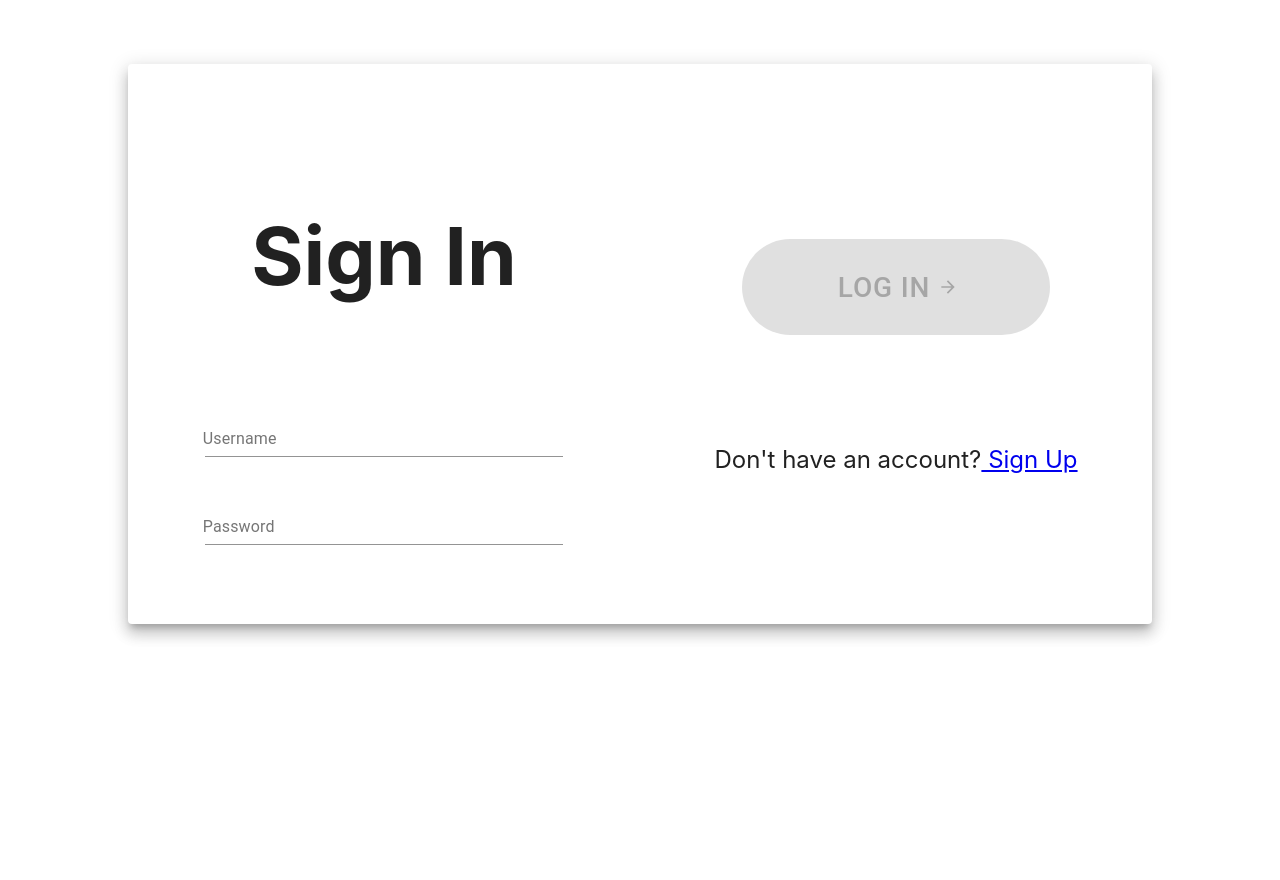
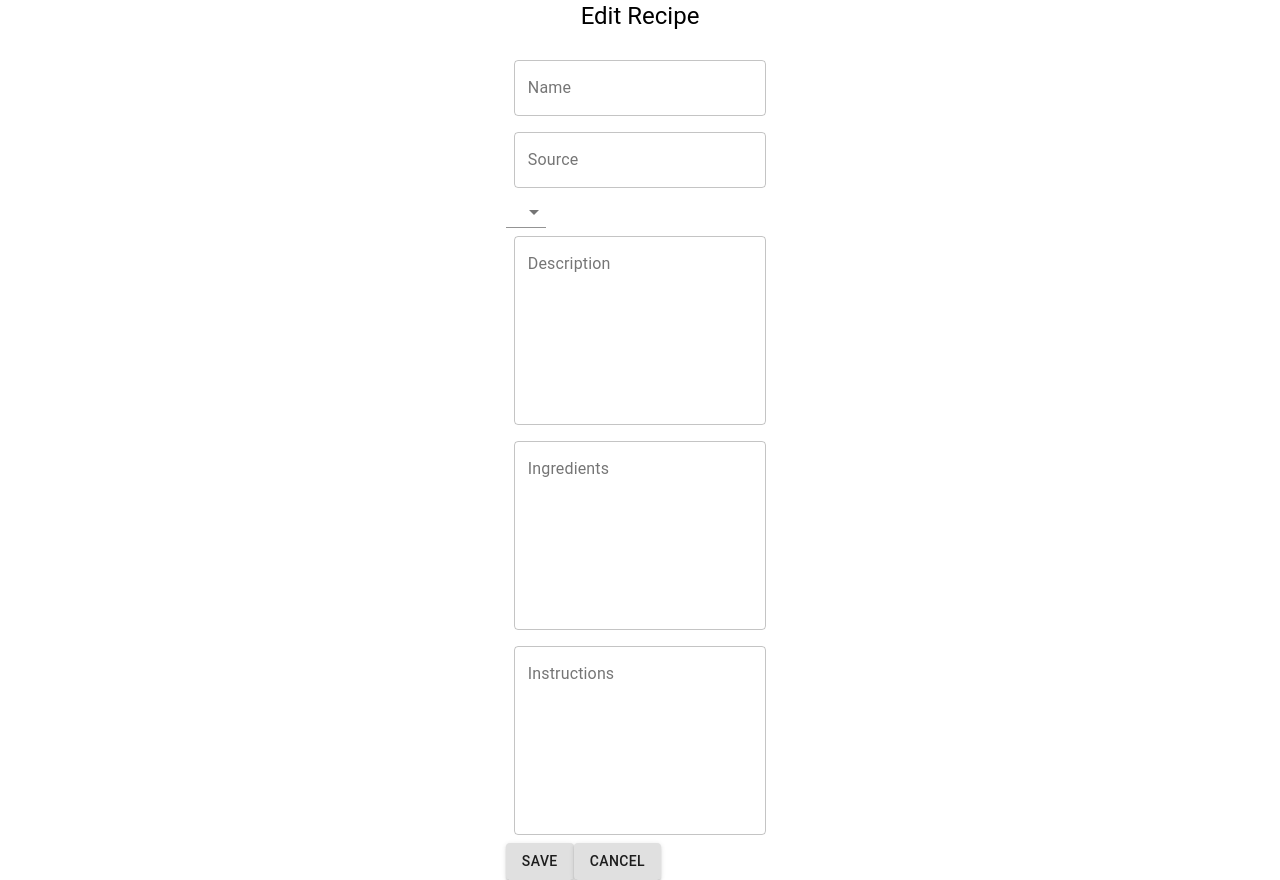
Before and after one commit to secret-family-recipes-6-pt/front-end, a React (Create React App) app: page /EditRecipe in a window 1280 px wide. Before the commit the page ends 800 px from the top, so only its background shows below. Built offline with nearby package versions, Linux system fonts and the light colour scheme; sample sign-in values are in the browser's storage.

Commit message:
worked on connecting the backend still a few bugs to fix, added a edit page and some functionality

```diff
--- a/src/App.js
+++ b/src/App.js
@@ -1,32 +1,41 @@
 import { BrowserRouter as Router, Route, Switch } from "react-router-dom";
-import React, { useState, useMemo } from "react";
+import React, { useState, useMemo, useEffect } from "react";
 
 import PrivateRoute from "./components/PrivateRoute";
 
 import SignUp from "./views/SignUp";
 import SignIn from "./views/SignIn";
 import Home from "./views/Home";
-import AddEditRecipe from "./views/AddEditRecipe";
+import AddRecipe from "./views/AddRecipe";
 
 import { RecipeContext } from "./context/RecipeContext";
+import { axiosWithAuth } from "./helpers/axiosWithAuth";
+import EditRecipe from "./views/EditRecipe";
 
 function App() {
-  const [recipe, setRecipe] = useState(null);
+  const initialValues = {
+    name: "",
+    source: "",
+    category: "",
+    description: "",
+    ingridients: "",
+    instructions: "",
+  };
+  const [recipe, setRecipe] = useState(initialValues);
+
   const providerValue = useMemo(
     () => ({ recipe, setRecipe }),
     [recipe, setRecipe]
   );
+
   return (
     <div className="App">
       <RecipeContext.Provider value={providerValue}>
         <Router>
           <Switch>
             <PrivateRoute exact path="/home" component={Home} />
-            <PrivateRoute
-              exact
-              path="/AddEditRecipe"
-              component={AddEditRecipe}
-            />
+            <PrivateRoute exact path="/AddRecipe" component={AddRecipe} />
+            <PrivateRoute exact path="/EditRecipe" component={EditRecipe} />
             <Route path="/signup">
               <SignUp />
             </Route>
--- a/src/components/RecipeCard.js
+++ b/src/components/RecipeCard.js
@@ -1,6 +1,15 @@
-import React from "react";
-import { Typography, Button, Card, makeStyles, CardContent, CardActions, Grid } from "@material-ui/core";
-
+import React, { useEffect, useContext } from "react";
+import { Link } from "react-router-dom";
+import {
+  Typography,
+  Button,
+  Card,
+  makeStyles,
+  CardContent,
+  CardActions,
+  Grid,
+} from "@material-ui/core";
+import AddEditRecipe from "../views/AddRecipe";
 
 const useStyles = makeStyles({
   root: {
@@ -20,14 +29,18 @@ export default function RecipeCard({ cardInfo }) {
   return (
     <Card className={classes.root}>
       <CardContent>
-        <Typography className={classes.title} color="textSecondary" gutterBottom>
+        <Typography
+          className={classes.title}
+          color="textSecondary"
+          gutterBottom
+        >
           Secret Recipe
         </Typography>
         <Typography variant="h5" component="h2">
-          Title: {cardInfo.name}
+          Title: {cardInfo.recipe_name}
         </Typography>
         <Typography className={classes.pos} color="textPrimay">
-          Recipe Source: {cardInfo.source}
+          Recipe Source: {cardInfo.recipe_source}
         </Typography>
         <Typography className={classes.pos} color="textSecondary">
           Category: {cardInfo.category}
@@ -50,7 +63,7 @@ export default function RecipeCard({ cardInfo }) {
       <CardActions>
         <Grid container justify="space-between">
           <Grid item>
-            <Button color="primary" size="small">
+            <Button href="/EditRecipe" color="primary" size="small">
               Edit
             </Button>
           </Grid>
--- a/src/components/RecipeCards.js
+++ b/src/components/RecipeCards.js
@@ -1,39 +1,58 @@
+import React, { useEffect, useContext } from "react";
 import { Container, Grid } from "@material-ui/core";
 import { cardsInformation } from "../dummyData";
 import RecipeCard from "./RecipeCard";
+import { RecipeContext } from "../context/RecipeContext";
+import { axiosWithAuth } from "../helpers/axiosWithAuth";
 
-export default function RecipeCards({searchForm}) {
-  const {searchCategory, searchTerm} = searchForm;
+export default function RecipeCards({ searchForm }) {
+  const { searchCategory, searchTerm } = searchForm;
+  const { recipe, setRecipe } = useContext(RecipeContext);
+  useEffect(() => {
+    axiosWithAuth()
+      .get("https://secret-family-recipes6.herokuapp.com/api/recipes")
+      .then((res) => {
+        console.log("respone: ", res.data);
+
+        setRecipe(res.data);
+      })
+      .catch((err) => console.log(err));
+  }, []);
+  console.log("recipes: ", recipe);
+  console.log("Dummy data: ", cardsInformation);
 
   return (
     <Container>
       <Grid spacing={6} container justifyContent="center" alignItems="baseline">
         {cardsInformation.map((cardInfo, index) => {
-          if (searchCategory === "all" && searchTerm===""){
+          if (searchCategory === "all" && searchTerm === "") {
             return (
               <Grid item key={index} xs={12} md={6} lg={4}>
                 <RecipeCard cardInfo={cardInfo} />
               </Grid>
-            );}
-          else if (cardInfo.name.toLowerCase().includes(searchTerm.toLowerCase()) && (cardInfo.category === searchCategory || searchCategory === "all")){
+            );
+          } else if (
+            cardInfo.name.toLowerCase().includes(searchTerm.toLowerCase()) &&
+            (cardInfo.category === searchCategory || searchCategory === "all")
+          ) {
             return (
               <Grid item key={index} xs={12} md={6} lg={4}>
                 <RecipeCard cardInfo={cardInfo} />
               </Grid>
-            );}
-            else if (searchTerm==="" && cardInfo.category === searchCategory) {
-              return (
+            );
+          } else if (
+            searchTerm === "" &&
+            cardInfo.category === searchCategory
+          ) {
+            return (
               <Grid item key={index} xs={12} md={6} lg={4}>
                 <RecipeCard cardInfo={cardInfo} />
               </Grid>
             );
-            }
-            else {
-              //pass
-            }
-
+          } else {
+            //pass
           }
-        )}
+        })}
       </Grid>
     </Container>
   );
--- a/src/views/AddEditRecipe.js
+++ b/src/views/AddRecipe.js
@@ -1,7 +1,17 @@
 import React, { useState, useContext } from "react";
+import { useHistory } from "react-router-dom";
 import { makeStyles } from "@material-ui/core/styles";
-import { MenuItem, Select, TextField, Button, Grid } from "@material-ui/core";
+import {
+  MenuItem,
+  Select,
+  TextField,
+  Button,
+  Grid,
+  Typography,
+} from "@material-ui/core";
 import { RecipeContext } from "../context/RecipeContext";
+
+import { axiosWithAuth } from "../helpers/axiosWithAuth";
 
 const useStyles = makeStyles((theme) => ({
   root: {
@@ -11,17 +21,70 @@ const useStyles = makeStyles((theme) => ({
     },
   },
 }));
-export default function AddEditRecipe() {
+
+export default function AddRecipe() {
   const { recipe, setRecipe } = useContext(RecipeContext);
-
+  const history = useHistory();
   const classes = useStyles();
 
-  const [value, setValue] = useState("");
-  const [category, setCategory] = useState("");
+  const handleChange = (e) => {
+    if (e.target.name === "Name") {
+      setRecipe({
+        ...recipe,
+        name: e.target.value,
+      });
+    } else if (e.target.name === "Source") {
+      setRecipe({
+        ...recipe,
+        source: e.target.value,
+      });
+    } else if (e.target.name === "Category") {
+      setRecipe({
+        ...recipe,
+        category: e.target.value,
+      });
+    } else if (e.target.name === "Description") {
+      setRecipe({
+        ...recipe,
+        description: e.target.value,
+      });
+    } else if (e.target.name === "Ingredients") {
+      setRecipe({
+        ...recipe,
+        ingridients: e.target.value,
+      });
+    } else if (e.target.name === "Instructions") {
+      setRecipe({
+        ...recipe,
+        instructions: e.target.value,
+      });
+    }
 
-  const handleChange = (event) => {
-    setValue(event.target.value);
-    setCategory(event.target.value);
+    console.log("new recipe: ", recipe);
+  };
+
+  const handleSubmit = (e) => {
+    e.preventDefault();
+    // saveEdit(editColor);
+
+    axiosWithAuth
+      .post(
+        "https://secret-family-recipes6.herokuapp.com/api/recipes/user/:id",
+        recipe
+      )
+      .then((res) => {
+        console.log("happy path: ", res.data);
+        // localStorage.setItem("token", res.data.token);
+        history.push("/home");
+      })
+      .catch((err) => {
+        console.log("sad path: ", err);
+      });
+  };
+
+  const handleCancel = (e) => {
+    console.log("Cancel button pushed, routing back to home.");
+    history.push("/home");
   };
 
   return (
@@ -34,13 +97,18 @@ export default function AddEditRecipe() {
         justify="center"
         style={{ minHeight: "100vh" }}
       >
+        <Typography variant="h5" component="h2">
+          New Recipe
+        </Typography>{" "}
+        <br />
         <Grid item xs={12}>
           <div>
             <TextField
               id="outlined-basic"
+              name="Name"
               label="Name"
               variant="outlined"
-              // value={value}
+              value={recipe.name}
               onChange={handleChange}
             />
           </div>
@@ -48,9 +116,10 @@ export default function AddEditRecipe() {
             {" "}
             <TextField
               id="outlined-basic"
+              name="Source"
               label="Source"
               variant="outlined"
-              // value={value}
+              value={recipe.source}
               onChange={handleChange}
             />
           </div>
@@ -58,7 +127,8 @@ export default function AddEditRecipe() {
             <Select
               labelId="demo-simple-select-label"
               id="demo-simple-select"
-              value={category}
+              name="Category"
+              value={recipe.category}
               onChange={handleChange}
             >
               <MenuItem value="Select One">Select One</MenuItem>
@@ -72,47 +142,44 @@ export default function AddEditRecipe() {
           <div>
             <TextField
               id="outlined-multiline-static"
+              name="Description"
               label="Description"
               multiline
               rows={8}
               variant="outlined"
-              // value={value}
+              value={recipe.description}
               onChange={handleChange}
             />
           </div>
           <div>
             <TextField
               id="outlined-multiline-static"
+              name="Ingredients"
               label="Ingredients"
               multiline
               rows={8}
               variant="outlined"
-              // value={value}
+              value={recipe.ingredients}
               onChange={handleChange}
             />
           </div>
           <div>
             <TextField
               id="outlined-multiline-static"
+              name="Instructions"
               label="Instructions"
               multiline
               rows={8}
               variant="outlined"
-              // value={value}
+              value={recipe.instructions}
               onChange={handleChange}
             />
           </div>
           <div>
-            <Button
-              // onClick={handleSubmit}
-              variant="contained"
-            >
+            <Button onClick={handleSubmit} variant="contained">
               Save
             </Button>
-            <Button
-              // onClick={cancel}
-              variant="contained"
-            >
+            <Button onClick={handleCancel} variant="contained">
               Cancel
             </Button>
           </div>
--- /dev/null
+++ b/src/views/EditRecipe.js
@@ -0,0 +1,190 @@
+import React, { useState, useContext } from "react";
+import { useHistory } from "react-router-dom";
+import { makeStyles } from "@material-ui/core/styles";
+import {
+  MenuItem,
+  Select,
+  TextField,
+  Button,
+  Grid,
+  Typography,
+} from "@material-ui/core";
+import { RecipeContext } from "../context/RecipeContext";
+
+import { axiosWithAuth } from "../helpers/axiosWithAuth";
+
+const useStyles = makeStyles((theme) => ({
+  root: {
+    "& .MuiTextField-root": {
+      margin: theme.spacing(1),
+      width: "25ch",
+    },
+  },
+}));
+
+export default function EditRecipe() {
+  const { recipe, setRecipe } = useContext(RecipeContext);
+  const history = useHistory();
+  const classes = useStyles();
+
+  const handleChange = (e) => {
+    if (e.target.name === "Name") {
+      setRecipe({
+        ...recipe,
+        name: e.target.value,
+      });
+    } else if (e.target.name === "Source") {
+      setRecipe({
+        ...recipe,
+        source: e.target.value,
+      });
+    } else if (e.target.name === "Category") {
+      setRecipe({
+        ...recipe,
+        category: e.target.value,
+      });
+    } else if (e.target.name === "Description") {
+      setRecipe({
+        ...recipe,
+        description: e.target.value,
+      });
+    } else if (e.target.name === "Ingredients") {
+      setRecipe({
+        ...recipe,
+        ingridients: e.target.value,
+      });
+    } else if (e.target.name === "Instructions") {
+      setRecipe({
+        ...recipe,
+        instructions: e.target.value,
+      });
+    }
+
+    console.log("new recipe: ", recipe);
+  };
+
+  const handleSubmit = (e) => {
+    e.preventDefault();
+    // saveEdit(editColor);
+
+    axiosWithAuth
+      .post(
+        "https://secret-family-recipes6.herokuapp.com/api/recipes/user/:id",
+        recipe
+      )
+      .then((res) => {
+        console.log("happy path: ", res.data);
+        // localStorage.setItem("token", res.data.token);
+        history.push("/home");
+      })
+      .catch((err) => {
+        console.log("sad path: ", err);
+      });
+  };
+
+  const handleCancel = (e) => {
+    console.log("Cancel button pushed, routing back to home.");
+    history.push("/home");
+  };
+
+  return (
+    <form className={classes.root} noValidate autoComplete="off">
+      <Grid
+        container
+        spacing={0}
+        direction="column"
+        alignItems="center"
+        justify="center"
+        style={{ minHeight: "100vh" }}
+      >
+        <Typography variant="h5" component="h2">
+          Edit Recipe {recipe.name}
+        </Typography>{" "}
+        <br />
+        <Grid item xs={12}>
+          <div>
+            <TextField
+              id="outlined-basic"
+              name="Name"
+              label="Name"
+              variant="outlined"
+              value={recipe.name}
+              onChange={handleChange}
+            />
+          </div>
+          <div>
+            {" "}
+            <TextField
+              id="outlined-basic"
+              name="Source"
+              label="Source"
+              variant="outlined"
+              value={recipe.source}
+              onChange={handleChange}
+            />
+          </div>
+          <div>
+            <Select
+              labelId="demo-simple-select-label"
+              id="demo-simple-select"
+              name="Category"
+              value={recipe.category}
+              onChange={handleChange}
+            >
+              <MenuItem value="Select One">Select One</MenuItem>
+              <MenuItem value="Breakfast">Breakfast</MenuItem>
+              <MenuItem value="Lunch">Lunch</MenuItem>
+              <MenuItem value="Dinner">Dinner</MenuItem>
+              <MenuItem value="Desert">Desert</MenuItem>
+              <MenuItem value="Snacks">Snacks</MenuItem>
+            </Select>
+          </div>
+          <div>
+            <TextField
+              id="outlined-multiline-static"
+              name="Description"
+              label="Description"
+              multiline
+              rows={8}
+              variant="outlined"
+              value={recipe.description}
+              onChange={handleChange}
+            />
+          </div>
+          <div>
+            <TextField
+              id="outlined-multiline-static"
+              name="Ingredients"
+              label="Ingredients"
+              multiline
+              rows={8}
+              variant="outlined"
+              value={recipe.ingredients}
+              onChange={handleChange}
+            />
+          </div>
+          <div>
+            <TextField
+              id="outlined-multiline-static"
+              name="Instructions"
+              label="Instructions"
+              multiline
+              rows={8}
+              variant="outlined"
+              value={recipe.instructions}
+              onChange={handleChange}
+            />
+          </div>
+          <div>
+            <Button onClick={handleSubmit} variant="contained">
+              Save
+            </Button>
+            <Button onClick={handleCancel} variant="contained">
+              Cancel
+            </Button>
+          </div>
+        </Grid>
+      </Grid>
+    </form>
+  );
+}
```
